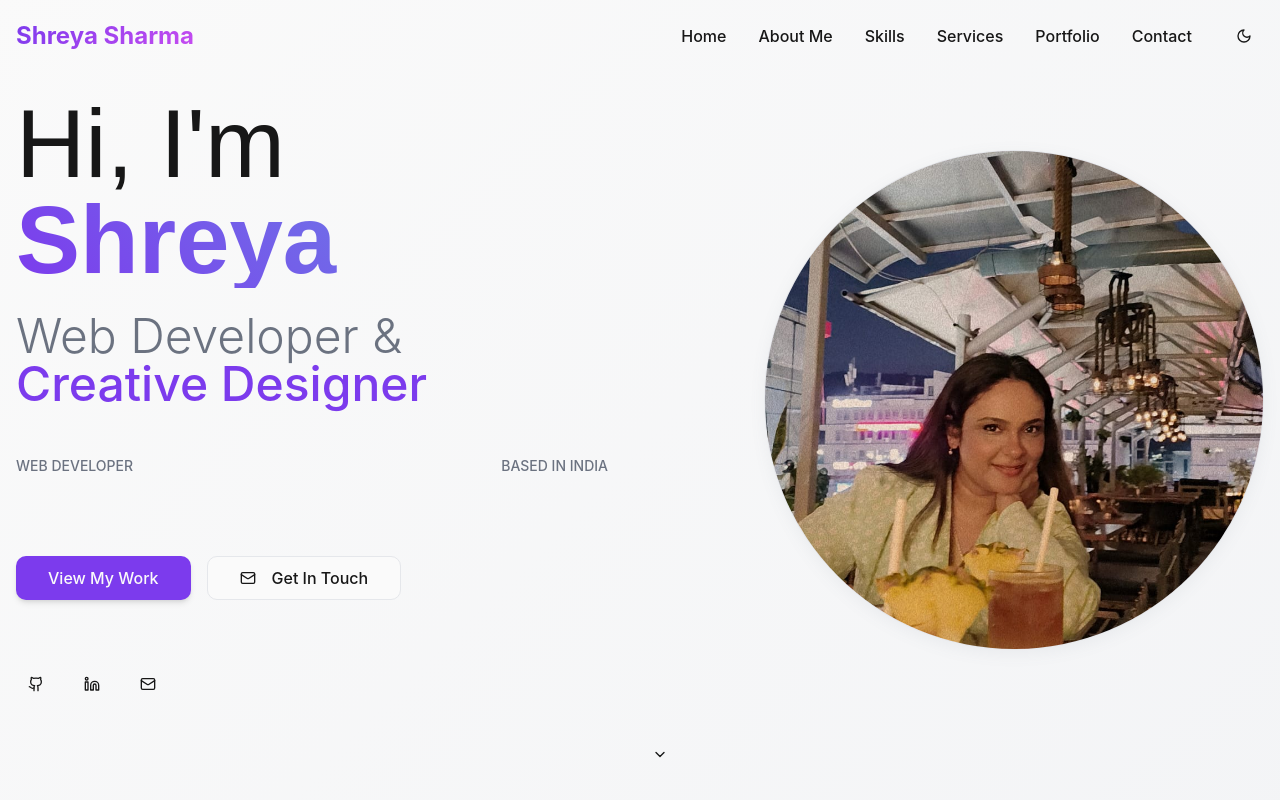
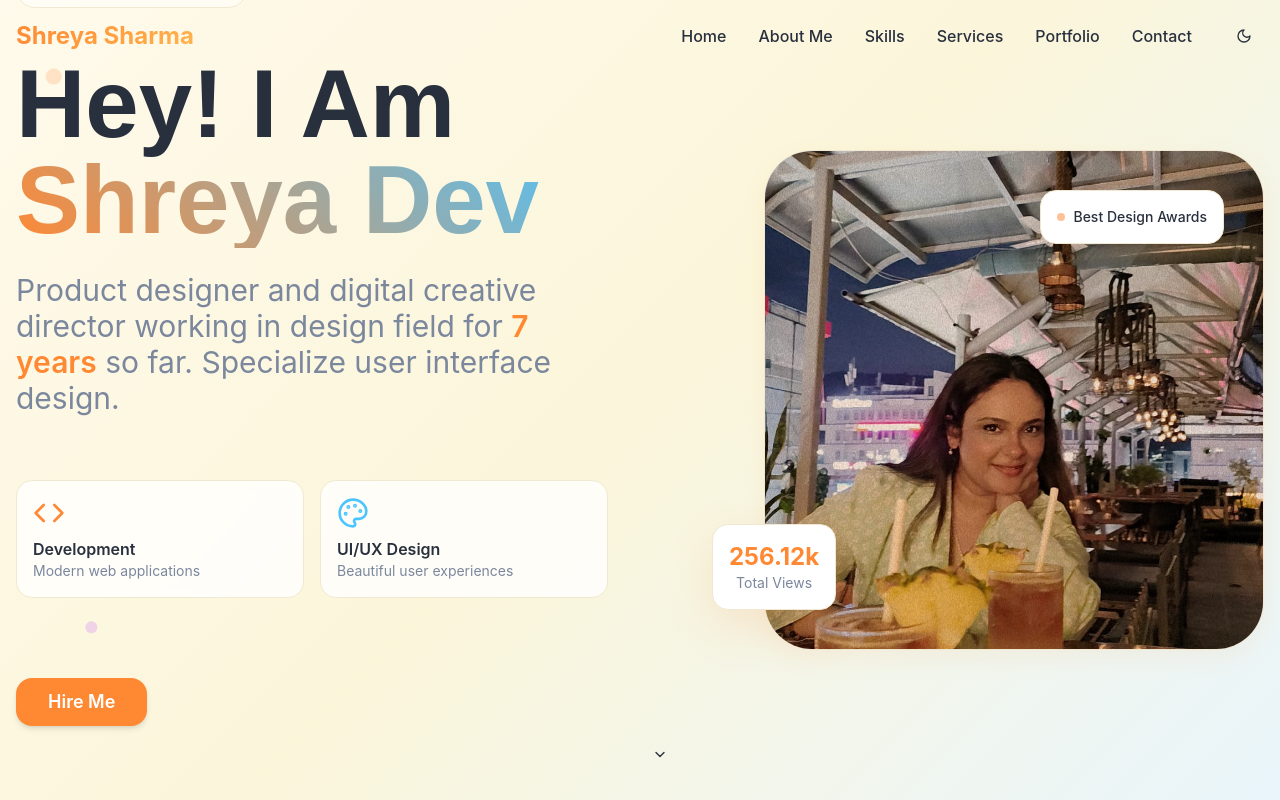
Before and after one commit to visionbyshreya/shreyacodes, a React (Vite) app: page / in a window 1280 px wide. Shown: the top 800 px of the page. Built offline with nearby package versions, Linux system fonts and the light colour scheme.

Commit message:
Update website to new design
Updated the website to a modern, minimalist, futuristic, and vibrant aesthetic, incorporating a pastel yellow background. The design is inspired by the provided example image, aiming for a professional yet visually engaging user experience.

```diff
--- a/src/components/Hero.tsx
+++ b/src/components/Hero.tsx
@@ -1,6 +1,6 @@
 import React from 'react';
 import { Button } from '@/components/ui/button';
-import { Github, Linkedin, Mail, ChevronDown } from 'lucide-react';
+import { Github, Linkedin, Mail, ChevronDown, Sparkles, Code, Palette } from 'lucide-react';
 import { motion } from 'framer-motion';
 import shreyaProfile from '@/assets/shreya-profile.jpg';
 
@@ -12,8 +12,27 @@ const Hero = () => {
   };
 
   return (
-    <section id="home" className="min-h-screen relative bg-gradient-hero">
-      <div className="container mx-auto px-4 h-screen flex items-center">
+    <section id="home" className="min-h-screen relative bg-gradient-hero overflow-hidden">
+      {/* Floating Elements */}
+      <div className="absolute inset-0 overflow-hidden pointer-events-none">
+        <motion.div
+          className="absolute top-20 left-10 w-4 h-4 bg-primary/20 rounded-full"
+          animate={{ y: [0, -20, 0], x: [0, 10, 0] }}
+          transition={{ duration: 4, repeat: Infinity, ease: "easeInOut" }}
+        />
+        <motion.div
+          className="absolute top-40 right-20 w-6 h-6 bg-secondary/30 rounded-full"
+          animate={{ y: [0, 15, 0], x: [0, -15, 0] }}
+          transition={{ duration: 5, repeat: Infinity, ease: "easeInOut", delay: 1 }}
+        />
+        <motion.div
+          className="absolute bottom-40 left-20 w-3 h-3 bg-accent/25 rounded-full"
+          animate={{ y: [0, -25, 0], x: [0, 20, 0] }}
+          transition={{ duration: 6, repeat: Infinity, ease: "easeInOut", delay: 2 }}
+        />
+      </div>
+
+      <div className="container mx-auto px-4 h-screen flex items-center relative z-10">
         <div className="grid lg:grid-cols-2 gap-16 items-center w-full max-w-7xl mx-auto">
           {/* Left Content */}
           <motion.div
@@ -22,6 +41,17 @@ const Hero = () => {
             animate={{ opacity: 1, x: 0 }}
             transition={{ duration: 0.8 }}
           >
+            {/* Badge */}
+            <motion.div
+              className="inline-flex items-center gap-2 px-4 py-2 bg-card/50 backdrop-blur-sm border border-border rounded-full text-sm font-medium"
+              initial={{ opacity: 0, y: 20 }}
+              animate={{ opacity: 1, y: 0 }}
+              transition={{ delay: 0.2 }}
+            >
+              <Sparkles className="h-4 w-4 text-primary" />
+              <span className="text-foreground">Available for new projects</span>
+            </motion.div>
+
             {/* Main Heading */}
             <motion.div
               className="space-y-6"
@@ -30,56 +60,63 @@ const Hero = () => {
               transition={{ delay: 0.3 }}
             >
               <motion.h1
-                className="text-5xl md:text-7xl lg:text-8xl font-light font-space-grotesk leading-tight"
+                className="text-6xl md:text-7xl lg:text-8xl font-bold font-space-grotesk leading-tight"
                 whileHover={{ scale: 1.02 }}
               >
-                <span className="block text-foreground">Hi, I'm</span>
-                <span className="block text-gradient font-bold">Shreya</span>
+                <span className="block text-foreground">Hey! I Am</span>
+                <span className="block text-gradient">Shreya Dev</span>
               </motion.h1>
 
-              <motion.h2
-                className="text-3xl md:text-4xl lg:text-5xl font-light text-muted-foreground"
+              <motion.p
+                className="text-xl md:text-2xl lg:text-3xl text-muted-foreground max-w-2xl"
                 initial={{ opacity: 0 }}
                 animate={{ opacity: 1 }}
                 transition={{ delay: 0.6 }}
               >
-                Web Developer &amp;<br />
-                <span className="font-medium text-primary">Creative Designer</span>
-              </motion.h2>
+                Product designer and digital creative director working in design
+                field for <span className="text-primary font-semibold">7 years</span> so far.
+                Specialize user interface design.
+              </motion.p>
             </motion.div>
 
+            {/* Services Cards */}
             <motion.div
-              className="flex items-center justify-between text-sm font-medium text-muted-foreground"
-              initial={{ opacity: 0 }}
-              animate={{ opacity: 1 }}
+              className="grid grid-cols-2 gap-4 pt-4"
+              initial={{ opacity: 0, y: 20 }}
+              animate={{ opacity: 1, y: 0 }}
               transition={{ delay: 0.9 }}
             >
-              <span>WEB DEVELOPER</span>
-              <span>BASED IN INDIA</span>
+              <motion.div
+                className="bg-card/80 backdrop-blur-sm border border-border rounded-2xl p-4 hover-lift"
+                whileHover={{ scale: 1.02 }}
+              >
+                <Code className="h-8 w-8 text-primary mb-2" />
+                <h3 className="font-semibold text-foreground">Development</h3>
+                <p className="text-sm text-muted-foreground">Modern web applications</p>
+              </motion.div>
+              <motion.div
+                className="bg-card/80 backdrop-blur-sm border border-border rounded-2xl p-4 hover-lift"
+                whileHover={{ scale: 1.02 }}
+              >
+                <Palette className="h-8 w-8 text-secondary mb-2" />
+                <h3 className="font-semibold text-foreground">UI/UX Design</h3>
+                <p className="text-sm text-muted-foreground">Beautiful user experiences</p>
+              </motion.div>
             </motion.div>
 
-            {/* CTA Buttons */}
+            {/* CTA Button */}
             <motion.div
-              className="flex flex-col sm:flex-row gap-4 pt-8"
+              className="pt-8"
               initial={{ opacity: 0, y: 20 }}
               animate={{ opacity: 1, y: 0 }}
               transition={{ delay: 1.2 }}
             >
               <Button
                 size="lg"
-                className="bg-primary text-primary-foreground hover:bg-primary/90 hover-lift font-medium text-base px-8 py-4"
+                className="bg-primary text-primary-foreground hover:bg-primary/90 hover-lift font-semibold text-lg px-8 py-6 rounded-2xl shadow-glow"
                 onClick={() => scrollToSection('portfolio')}
               >
-                View My Work
-              </Button>
-              <Button
-                variant="outline"
-                size="lg"
-                className="border-border hover:bg-muted hover-lift font-medium text-base px-8 py-4"
-                onClick={() => scrollToSection('contact')}
-              >
-                <Mail className="mr-2 h-4 w-4" />
-                Get In Touch
+                Hire Me
               </Button>
             </motion.div>
 
@@ -99,7 +136,7 @@ const Hero = () => {
                   <Button
                     variant="ghost"
                     size="icon"
-                    className="hover-lift transition-all duration-300"
+                    className="hover-lift transition-all duration-300 rounded-full"
                     asChild
                   >
                     <a href={href} aria-label={label}>
@@ -118,17 +155,45 @@ const Hero = () => {
             animate={{ opacity: 1, x: 0 }}
             transition={{ duration: 0.8, delay: 0.4 }}
           >
+            {/* Floating Badge */}
             <motion.div
-              className="relative w-80 h-80 md:w-96 md:h-96 lg:w-[500px] lg:h-[500px] rounded-full overflow-hidden elegant-card hover-lift shadow-colored"
+              className="absolute top-10 right-10 bg-card border border-border rounded-2xl p-4 shadow-hover z-20"
+              initial={{ opacity: 0, scale: 0 }}
+              animate={{ opacity: 1, scale: 1 }}
+              transition={{ delay: 1.8, type: "spring" }}
+              whileHover={{ scale: 1.05 }}
+            >
+              <div className="flex items-center gap-2">
+                <div className="w-2 h-2 bg-primary rounded-full animate-pulse"></div>
+                <span className="text-sm font-medium text-foreground">Best Design Awards</span>
+              </div>
+            </motion.div>
+
+            <motion.div
+              className="relative w-80 h-80 md:w-96 md:h-96 lg:w-[500px] lg:h-[500px] rounded-[3rem] overflow-hidden elegant-card hover-lift shadow-glow"
               whileHover={{ scale: 1.02 }}
               transition={{ type: "spring", stiffness: 300 }}
             >
-              <div className="absolute inset-0 bg-gradient-primary opacity-10 rounded-full"></div>
+              <div className="absolute inset-0 bg-gradient-vibrant opacity-10 rounded-[3rem]"></div>
               <img
                 src={shreyaProfile}
                 alt="Shreya - Web Developer"
                 className="w-full h-full object-cover relative z-10"
               />
+            </motion.div>
+
+            {/* Floating Stats */}
+            <motion.div
+              className="absolute bottom-10 left-10 bg-card border border-border rounded-2xl p-4 shadow-hover z-20"
+              initial={{ opacity: 0, scale: 0 }}
+              animate={{ opacity: 1, scale: 1 }}
+              transition={{ delay: 2, type: "spring" }}
+              whileHover={{ scale: 1.05 }}
+            >
+              <div className="text-center">
+                <div className="text-2xl font-bold text-primary">256.12k</div>
+                <div className="text-sm text-muted-foreground">Total Views</div>
+              </div>
             </motion.div>
           </motion.div>
         </div>
@@ -139,7 +204,7 @@ const Hero = () => {
         className="absolute bottom-8 left-1/2 transform -translate-x-1/2"
         initial={{ opacity: 0, y: 20 }}
         animate={{ opacity: 1, y: 0 }}
-        transition={{ delay: 2 }}
+        transition={{ delay: 2.5 }}
       >
         <Button
           variant="ghost"
--- a/src/index.css
+++ b/src/index.css
@@ -8,47 +8,49 @@
 
 @layer base {
   :root {
-    --background: 0 0% 98%;
-    --foreground: 0 0% 9%;
+    --background: 45 100% 96%;
+    --foreground: 220 20% 20%;
 
     --card: 0 0% 100%;
-    --card-foreground: 0 0% 9%;
+    --card-foreground: 220 20% 20%;
 
     --popover: 0 0% 100%;
-    --popover-foreground: 0 0% 9%;
+    --popover-foreground: 220 20% 20%;
 
-    --primary: 262 83% 58%;
-    --primary-foreground: 0 0% 98%;
+    --primary: 25 100% 60%;
+    --primary-foreground: 0 0% 100%;
 
-    --secondary: 220 14% 96%;
-    --secondary-foreground: 220 9% 46%;
+    --secondary: 200 100% 65%;
+    --secondary-foreground: 0 0% 100%;
 
-    --muted: 220 14% 96%;
-    --muted-foreground: 220 9% 46%;
+    --muted: 45 80% 92%;
+    --muted-foreground: 220 15% 55%;
 
-    --accent: 220 14% 96%;
-    --accent-foreground: 220 9% 46%;
+    --accent: 280 100% 70%;
+    --accent-foreground: 0 0% 100%;
 
     --destructive: 0 84% 60%;
     --destructive-foreground: 0 0% 98%;
 
-    --border: 220 13% 91%;
-    --input: 220 13% 91%;
-    --ring: 262 83% 58%;
+    --border: 45 50% 88%;
+    --input: 45 50% 90%;
+    --ring: 25 100% 60%;
 
-    --radius: 0.75rem;
+    --radius: 1rem;
 
-    /* Soft colorful design system */
-    --gradient-primary: linear-gradient(135deg, hsl(262 83% 58%), hsl(285 85% 62%));
-    --gradient-hero: linear-gradient(135deg, hsl(0 0% 98%), hsl(220 14% 96%));
-    --gradient-card: linear-gradient(145deg, hsl(0 0% 100%), hsl(220 14% 96%));
-    --gradient-accent: linear-gradient(45deg, hsl(262 83% 58%), hsl(220 70% 65%));
+    /* Modern vibrant design system with pastel yellow */
+    --gradient-primary: linear-gradient(135deg, hsl(25 100% 60%), hsl(35 100% 65%));
+    --gradient-hero: linear-gradient(135deg, hsl(45 100% 96%), hsl(50 80% 92%), hsl(200 70% 95%));
+    --gradient-card: linear-gradient(145deg, hsl(0 0% 100%), hsl(45 60% 95%));
+    --gradient-accent: linear-gradient(45deg, hsl(25 100% 60%), hsl(200 100% 65%));
+    --gradient-vibrant: linear-gradient(120deg, hsl(280 100% 70%), hsl(200 100% 65%), hsl(25 100% 60%));
 
-    /* Soft shadows */
-    --shadow-card: 0 4px 16px hsl(220 9% 46% / 0.08);
-    --shadow-hover: 0 8px 32px hsl(220 9% 46% / 0.12);
-    --shadow-subtle: 0 2px 8px hsl(220 9% 46% / 0.06);
-    --shadow-colored: 0 4px 20px hsl(262 83% 58% / 0.15);
+    /* Modern shadows with color */
+    --shadow-card: 0 8px 24px hsl(25 100% 60% / 0.08);
+    --shadow-hover: 0 16px 48px hsl(25 100% 60% / 0.15);
+    --shadow-subtle: 0 4px 12px hsl(45 50% 70% / 0.12);
+    --shadow-colored: 0 8px 32px hsl(25 100% 60% / 0.2);
+    --shadow-glow: 0 0 40px hsl(25 100% 60% / 0.3);
 
     /* Smooth transitions */
     --transition-smooth: all 0.3s cubic-bezier(0.4, 0, 0.2, 1);
```
